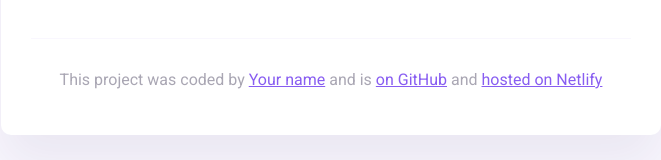
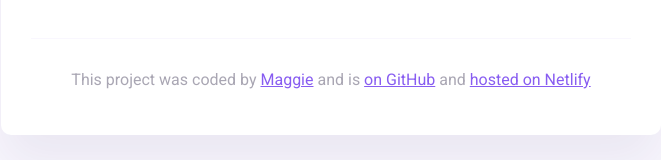
Before and after one commit to maggiew254/Weather-app, a website built with Parcel: page index.html in a window 1280 px wide. Shown: the part 325-485 px from the top of the page, without its empty margins (309-970 px from the left). Built offline with nearby package versions, Linux system fonts and the light colour scheme.

Commit message:
Update index.html

```diff
--- a/index.html
+++ b/index.html
@@ -47,7 +47,7 @@
       <footer>
         <p>
           This project was coded by
-          <a href="#" target="_blank">Your name</a> and is
+          <a href="#" target="_blank">Maggie</a> and is
           <a href="#" target="_blank"> on GitHub</a> and
           <a href="#" target="_blank">hosted on Netlify</a>
         </p>
```
